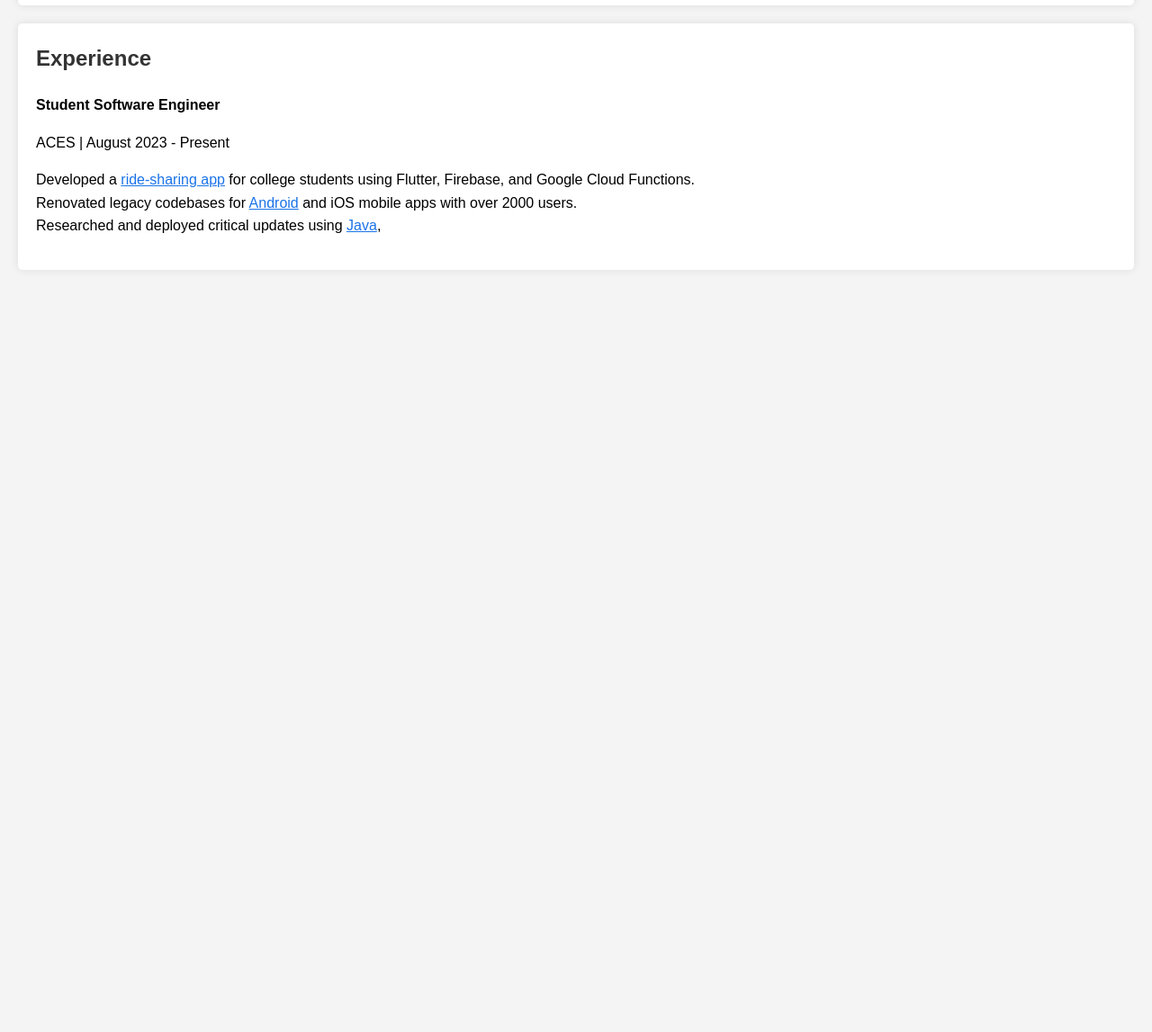
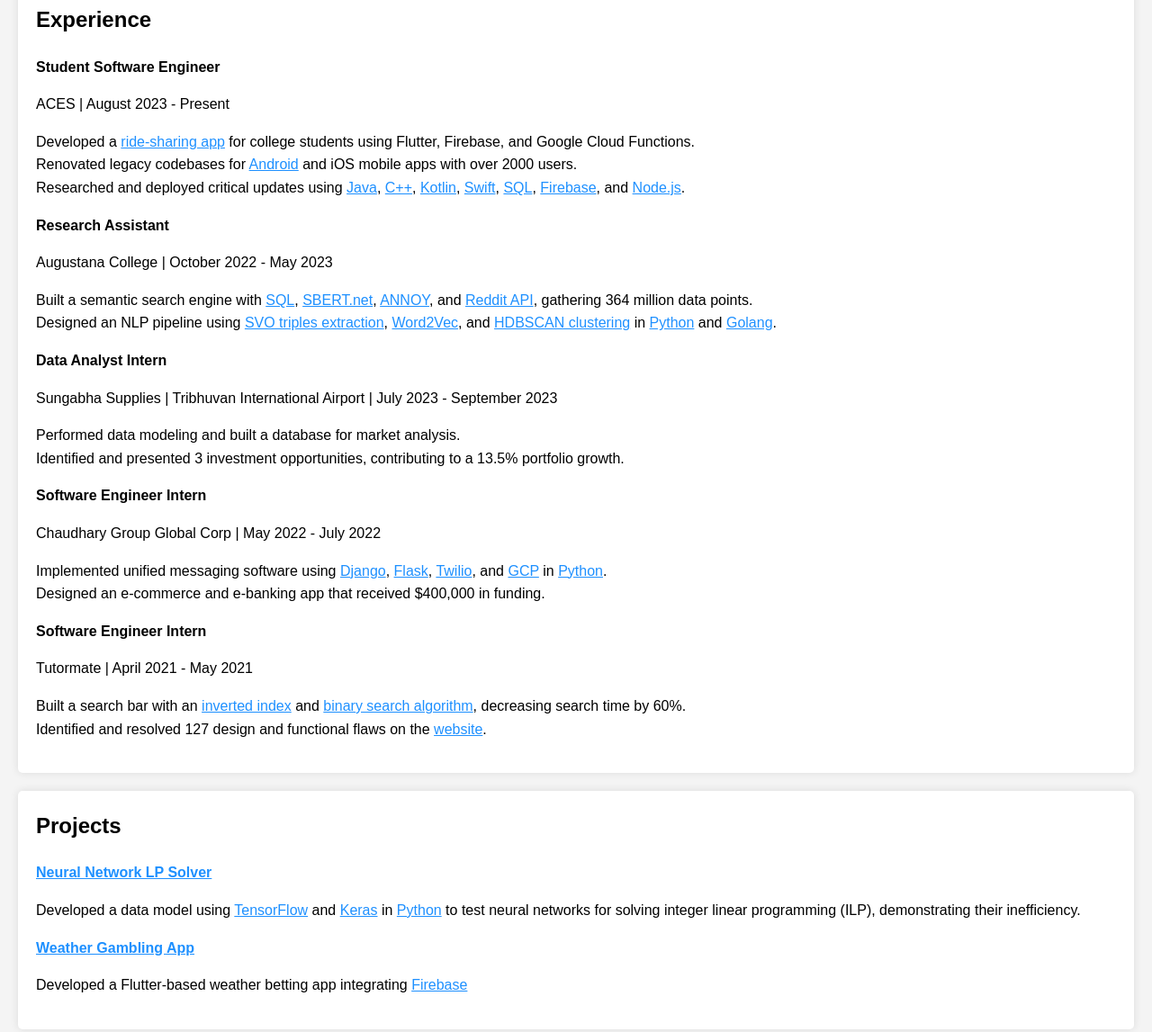
Before and after one commit to Dexterslith/dexterslith.github.io, a plain HTML site: page index.html in a window 1280 px wide. Shown: the part 965-2112 px from the top of the page at 90% size. Before the commit the page ends 1305 px from the top, so only its background shows below. Drawn offline with Linux system fonts and the light colour scheme.

Commit message:
Update index.html

```diff
--- a/index.html
+++ b/index.html
@@ -25,8 +25,6 @@
             width: 150px;
             height: 150px;
             border-radius: 50%;
-            object-fit: cover;
-            border: 3px solid #1a73e8;
             margin-bottom: 20px;
         }
         .section {
@@ -38,31 +36,37 @@
         }
         .section h2 {
             margin-top: 0;
-            color: #333;
         }
         .section a {
-            color: #1a73e8; /* Blue color */
-            text-decoration: underline; /* Underlined links */
+            color: #1e90ff;
+            text-decoration: underline;
+        }
+        .section a:hover {
+            text-decoration: none;
         }
         .section ul {
             list-style-type: none;
             padding: 0;
         }
-        .center {
-            display: flex;
-            flex-direction: column;
-            align-items: center;
+        .contact-info {
+            margin-bottom: 20px;
+        }
+        .contact-info a {
+            color: #1e90ff;
+            text-decoration: underline;
         }
     </style>
 </head>
 <body>
 
-<header class="center">
-    <img src="Screen Shot 2024-01-23 at 14.56.53.png" alt="Anubhav Rayamajhi" class="profile-pic">
+<header>
+    <img src="Screen Shot 2024-01-23 at 14.56.53.png" alt="Profile Picture" class="profile-pic">
     <h1>Anubhav Rayamajhi's GitHub Portfolio</h1>
-    <p>Email: <a href="mailto:anubhavrayamajhi22@augustana.edu">anubhavrayamajhi22@augustana.edu</a></p>
-    <p>GitHub: <a href="https://github.com/Dexterslith" target="_blank">Dexterslith</a></p>
-    <p>LinkedIn: <a href="https://www.linkedin.com/in/anubhav-rayamajhi/" target="_blank">Anubhav Rayamajhi</a></p>
+    <div class="contact-info">
+        <p>Email: <a href="mailto:anubhavrayamajhi22@augustana.edu">anubhavrayamajhi22@augustana.edu</a></p>
+        <p>GitHub: <a href="https://github.com/Dexterslith" target="_blank">Dexterslith</a></p>
+        <p>LinkedIn: <a href="https://www.linkedin.com/in/anubhav-rayamajhi/" target="_blank">Anubhav Rayamajhi</a></p>
+    </div>
 </header>
 
 <section class="section">
@@ -89,4 +93,43 @@
     <ul>
         <li>Developed a <a href="https://apps.apple.com/us/app/aces-augustana-college/id1437441626" target="_blank">ride-sharing app</a> for college students using Flutter, Firebase, and Google Cloud Functions.</li>
         <li>Renovated legacy codebases for <a href="https://github.com/AugustanaComputerScienceProjects/OLD-Aces-Android" target="_blank">Android</a> and iOS mobile apps with over 2000 users.</li>
-        <li>Researched and deployed critical updates using <a href="https://www.oracle.com/java/" target="_blank">Java</a>, <a href="https://isocpp.org/" target="_blank
+        <li>Researched and deployed critical updates using <a href="https://www.oracle.com/java/" target="_blank">Java</a>, <a href="https://isocpp.org/" target="_blank">C++</a>, <a href="https://kotlinlang.org/" target="_blank">Kotlin</a>, <a href="https://developer.apple.com/swift/" target="_blank">Swift</a>, <a href="https://www.postgresql.org/" target="_blank">SQL</a>, <a href="https://firebase.google.com/" target="_blank">Firebase</a>, and <a href="https://nodejs.org/" target="_blank">Node.js</a>.</li>
+    </ul>
+
+    <p><strong>Research Assistant</strong></p>
+    <p>Augustana College | October 2022 - May 2023</p>
+    <ul>
+        <li>Built a semantic search engine with <a href="https://www.postgresql.org/" target="_blank">SQL</a>, <a href="https://www.sbert.net/" target="_blank">SBERT.net</a>, <a href="https://github.com/spotify/annoy" target="_blank">ANNOY</a>, and <a href="https://www.reddit.com/dev/api/" target="_blank">Reddit API</a>, gathering 364 million data points.</li>
+        <li>Designed an NLP pipeline using <a href="https://en.wikipedia.org/wiki/Subject%E2%80%93verb%E2%80%93object" target="_blank">SVO triples extraction</a>, <a href="https://en.wikipedia.org/wiki/Word2vec" target="_blank">Word2Vec</a>, and <a href="https://hdbscan.readthedocs.io/en/latest/" target="_blank">HDBSCAN clustering</a> in <a href="https://www.python.org/" target="_blank">Python</a> and <a href="https://golang.org/" target="_blank">Golang</a>.</li>
+    </ul>
+
+    <p><strong>Data Analyst Intern</strong></p>
+    <p>Sungabha Supplies | Tribhuvan International Airport | July 2023 - September 2023</p>
+    <ul>
+        <li>Performed data modeling and built a database for market analysis.</li>
+        <li>Identified and presented 3 investment opportunities, contributing to a 13.5% portfolio growth.</li>
+    </ul>
+
+    <p><strong>Software Engineer Intern</strong></p>
+    <p>Chaudhary Group Global Corp | May 2022 - July 2022</p>
+    <ul>
+        <li>Implemented unified messaging software using <a href="https://www.djangoproject.com/" target="_blank">Django</a>, <a href="https://flask.palletsprojects.com/" target="_blank">Flask</a>, <a href="https://www.twilio.com/" target="_blank">Twilio</a>, and <a href="https://cloud.google.com/" target="_blank">GCP</a> in <a href="https://www.python.org/" target="_blank">Python</a>.</li>
+        <li>Designed an e-commerce and e-banking app that received $400,000 in funding.</li>
+    </ul>
+
+    <p><strong>Software Engineer Intern</strong></p>
+    <p>Tutormate | April 2021 - May 2021</p>
+    <ul>
+        <li>Built a search bar with an <a href="https://en.wikipedia.org/wiki/Inverted_index" target="_blank">inverted index</a> and <a href="https://en.wikipedia.org/wiki/Binary_search_algorithm" target="_blank">binary search algorithm</a>, decreasing search time by 60%.</li>
+        <li>Identified and resolved 127 design and functional flaws on the <a href="https://www.tutormatenepal.com/" target="_blank">website</a>.</li>
+    </ul>
+</section>
+
+<section class="section">
+    <h2>Projects</h2>
+
+    <p><strong><a href="https://github.com/Dexterslith/Neural-Network-LP-Solve" target="_blank">Neural Network LP Solver</a></strong></p>
+    <p>Developed a data model using <a href="https://www.tensorflow.org/" target="_blank">TensorFlow</a> and <a href="https://keras.io/" target="_blank">Keras</a> in <a href="https://www.python.org/" target="_blank">Python</a> to test neural networks for solving integer linear programming (ILP), demonstrating their inefficiency.</p>
+
+    <p><strong><a href="https://lark-coins.web.app/" target="_blank">Weather Gambling App</a></strong></p>
+    <p>Developed a Flutter-based weather betting app integrating <a href="https://firebase.google.com/" target="_blank">Firebase</
```
